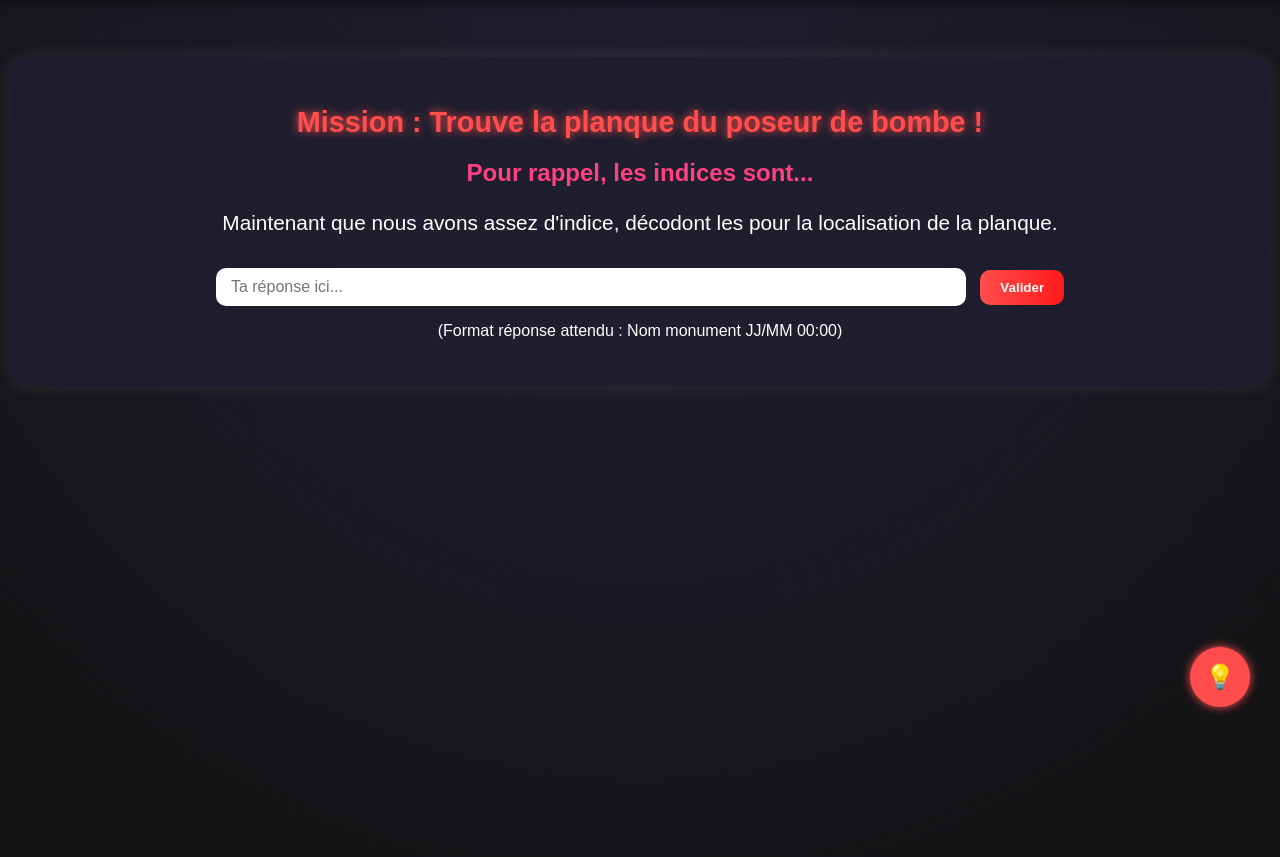
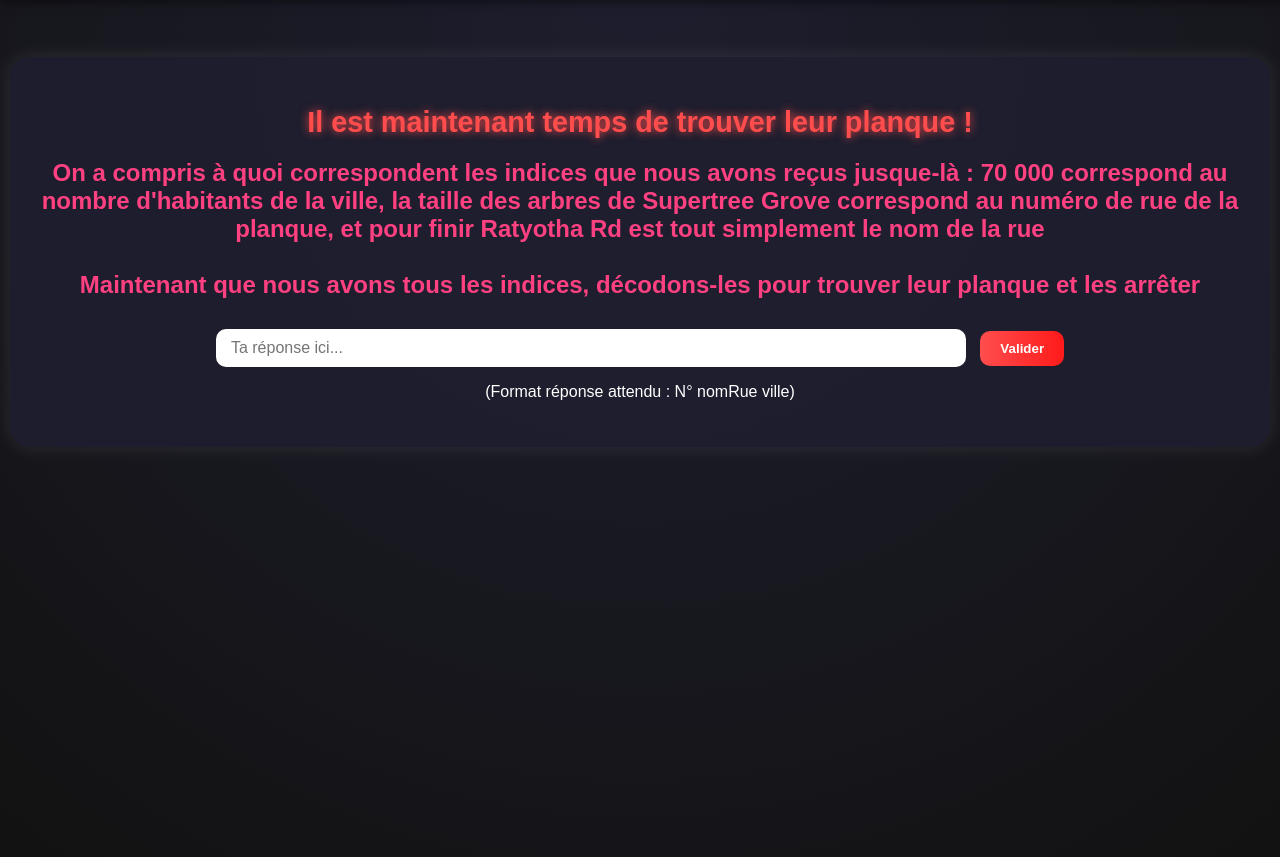
Before and after one commit to NoPYXN/Workshop2025_grp12, a Django app: page /epreuve/1/ in a window 1280 px wide. Shown: the part 63-920 px from the top of the page. Run offline with Django 4.2, Linux system fonts and the light colour scheme.

Commit message:
Projet fonctionnel

```diff
--- a/pages/templates/pages/epreuve.html
+++ b/pages/templates/pages/epreuve.html
@@ -2,7 +2,7 @@
 <html lang="fr">
   <head>
     <meta charset="UTF-8">
-    <title>Question 1</title>
+    <title>Epreuve final</title>
     {% load static %}
     <link rel="stylesheet" href="{% static 'question.css' %}">
     <link rel="stylesheet" href="{% static 'navbar.css' %}">
@@ -11,107 +11,37 @@
     {% include 'partials/navbar.html' %}
     <div class="container">
         <div class="context-box">
-        <h1 class="titre-principal">Mission : Trouve la planque du poseur de bombe !</h1>
-        {% if joueur_id == 1 %}
-            <h2>Pour rappel, les indices sont...</h2>
-            <div class="calcul">
-                Maintenant que nous avons assez d'indice, décodont les pour la localisation de la planque.
-            </div>
+            <h1 class="titre-principal">Il est maintenant temps de trouver leur planque !</h1>
+            <h2>On a compris à quoi correspondent les indices que nous avons reçus jusque-là : 70 000 correspond au nombre d'habitants de la ville, la taille des arbres de Supertree Grove correspond au numéro de rue de la planque, et pour finir Ratyotha Rd est tout simplement le nom de la rue<br><br>
+            Maintenant que nous avons tous les indices, décodons-les pour trouver leur planque et les arrêter</h2>
 
-        {% elif joueur_id == 2 %}
-            <h2>Pour rappel, les indices sont...</h2>
-            <div class="calcul">
-                Maintenant que nous avons assez d'indice, décodont les pour la localisation de la planque.
-            </div>
-
-        {% elif joueur_id == 3 %}
-            <h2>Pour rappel, les indices sont...</h2>
-            <div class="calcul">
-                Maintenant que nous avons assez d'indice, décodont les pour la localisation de la planque.
-            </div>
-        {% endif %}
 
             <div class="reponse-box">
                 <input type="text" id="reponse" name="reponse" placeholder="Ta réponse ici...">
                 <button id="submit-reponse" class="btn-valider">Valider</button>
             </div>
-        <p>(Format réponse attendu : Nom monument JJ/MM 00:00)</p>
+            <p>(Format réponse attendu : N° nomRue ville)</p>
 
             <div class="erreur" style="display:none; color:red;">
                 <p>Mauvaise réponse ❌ — essaye encore !</p>
             </div>
-
-      <button class="bouton-aide">💡</button>
-
-      <div id="popup-indice" class="popup" style="display:none;">
-        <div class="popup-content">
-          <span id="close-popup">&times;</span>
-          <p>Utiliser ton indice ? (Tu n’en as qu’un seul !)</p>
-          <button id="confirm-indice" class="btn-oui">Oui</button>
-          <button id="cancel-indice" class="btn-non">Non</button>
-        </div>
-      </div>
-      <div class="indice" style="display:none;">
-        <p>Indice : </p>
         </div>
     </div>
 
 <script>
-const helpBtn = document.querySelector('.bouton-aide');
-const popup = document.getElementById('popup-indice');
-const closePopup = document.getElementById('close-popup');
-const confirmBtn = document.getElementById('confirm-indice');
-const cancelBtn = document.getElementById('cancel-indice');
-const indice = document.querySelector('.indice');
 
 const submitBtn = document.getElementById('submit-reponse');
 const reponse = document.getElementById('reponse');
 const resultat = document.querySelector('.resultat');
 const erreur = document.querySelector('.erreur');
 const reponseBox = document.querySelector('.reponse-box');
-const popupAttaque = document.getElementById('popup-attaque');
-const closeAttaque = document.getElementById('close-attaque');
 
 let joueurId = localStorage.getItem('joueurId') || '{{ joueur_id }}';
-let questionActuelle = localStorage.getItem('questionActuelle') || 1;
-let indiceUtilise = localStorage.getItem('indiceUtilise') === 'true';
-
-const urlMatch = window.location.pathname.match(/question(\d+)\/\d+\//);
-if (urlMatch) {
-    const currentQuestion = parseInt(urlMatch[1]);
-    if (currentQuestion !== parseInt(questionActuelle)) {
-        window.location.href = `/question${questionActuelle}/${joueurId}/`;
-    }
-}
-
-// Empêche l’usage multiple de l’indice
-if (indiceUtilise) {
-    helpBtn.disabled = true;
-    helpBtn.style.opacity = 0.5;
-    indice.style.display = 'none';
-}
-
-// --- POPUP AIDE ---
-helpBtn.addEventListener('click', () => {
-    popup.style.display = 'flex';
-});
-
-closePopup.addEventListener('click', () => popup.style.display = 'none');
-cancelBtn.addEventListener('click', () => popup.style.display = 'none');
-
-confirmBtn.addEventListener('click', () => {
-    indice.style.display = 'block';
-    helpBtn.disabled = true;
-    helpBtn.style.opacity = 0.5;
-    popup.style.display = 'none';
-    reponseBox.style.display = 'block';
-    localStorage.setItem('indiceUtilise', true);
-});
 
 submitBtn.addEventListener('click', () => {
     const valeur = reponse.value.trim().toLowerCase();
 
-    if (valeur === 'a') { //marina bay sands hotel 08/07 16:00
+    if (valeur === '50 ratyotha rd chiang rai') {
         window.location.href = `/victoire/${joueurId}/`;
 
     } else {
--- a/pages/templates/pages/victoire.html
+++ b/pages/templates/pages/victoire.html
@@ -12,8 +12,9 @@
     <div class="container">
       <div class="context-box">
         <div>
-            <h1 class="titre-principal">Grace à vous nous avons reussi à arreter les auteurs de c'est attaque !<br>
-            Nous vous somes énormement reconnaissant !</h1>
+            <h1 class="titre-principal">Bravo 🎉<br>
+            Grâce à vous, nous avons réussi à arrêter les auteurs de ces attaques !<br>
+            Nous vous sommes énormément reconnaissants !</h1>
             <h2>Félicitation !</h2>
         </div>
     </div>
--- a/static/victoire.css
+++ b/static/victoire.css
@@ -29,8 +29,8 @@ body {
 .titre-principal {
   font-size: 1.8em;
   margin-bottom: 20px;
-  color: #ff4d4d;
-  text-shadow: 0 0 10px #ff4d4d;
+  color: #00ff99;
+  text-shadow: 0 0 10px #00ff99;
 }
 
 h2 {
```
Also changed, not shown: pages/templates/pages/question1.html (+4 -4 lines), pages/templates/pages/question2.html (+6 -6 lines), pages/templates/pages/question3.html (+8 -3 lines). Lines whose indentation alone changed are shown as unchanged.
